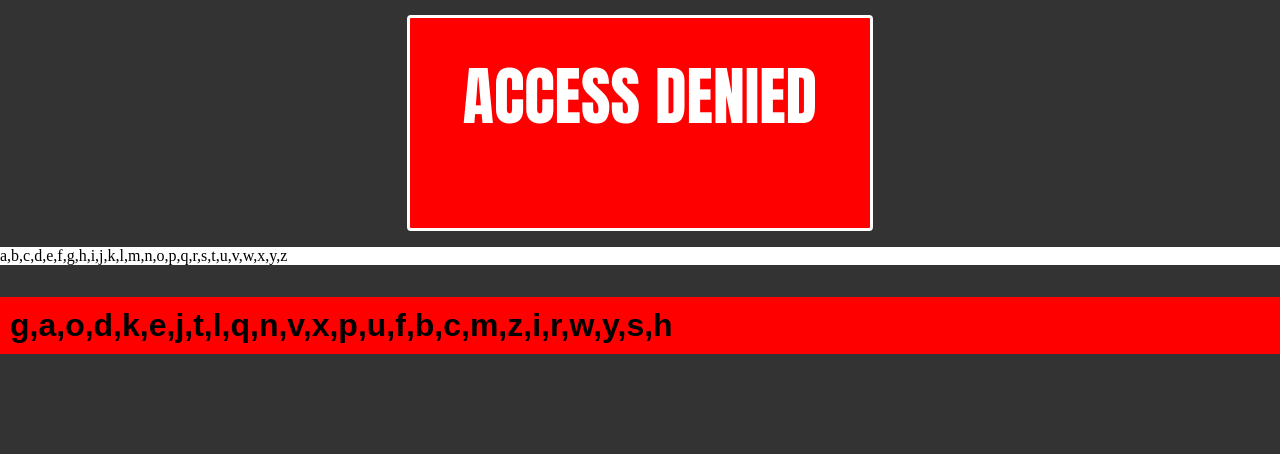
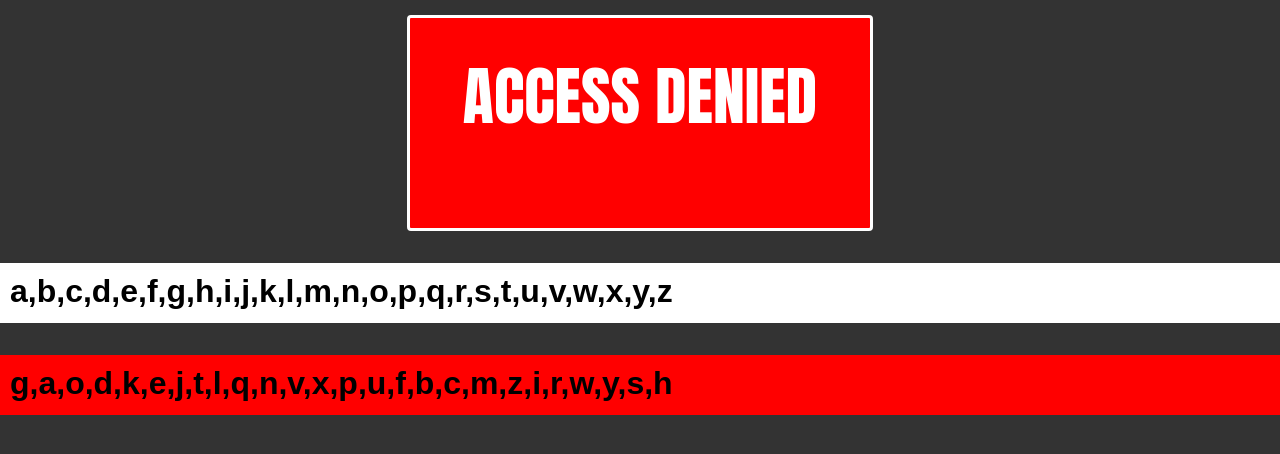
Before and after one commit to ArchieAtOrigins/GH_JS_Proj6_MonoAlphaCrypt, a plain HTML site: page index.html in a window 1280 px wide. Drawn offline with Linux system fonts and the light colour scheme.

Commit message:
Combined some properties that were common to multiple ids, etc

```diff
--- a/styles.css
+++ b/styles.css
@@ -1,8 +1,16 @@
+/* Work on putting a border around each character */
 body {
 	background: #333;
 	color: white;
 	margin: 0;
 	padding: 0;
+}
+#alphabet, #cipher {
+	font-weight: bold;
+	font-family: 'josefin sans', Arial, sans-serif;
+	font-size: 2em;
+	min-height: 40px;
+	padding: 10px;
 }
 #access {
 	background: red;
@@ -20,14 +28,8 @@ body {
 }
 #alphabet {
 	background: white;
-	color: black;
-	min-height: 10px;
-}
+	color: black;}
 #cipher {
 	background: red;
 	color: black;
-	font-weight: bold;
-	font-family: 'josefin sans', Arial, sans-serif;
-	font-size: 2em;
-	padding: 10px;
-}
+	}
```
